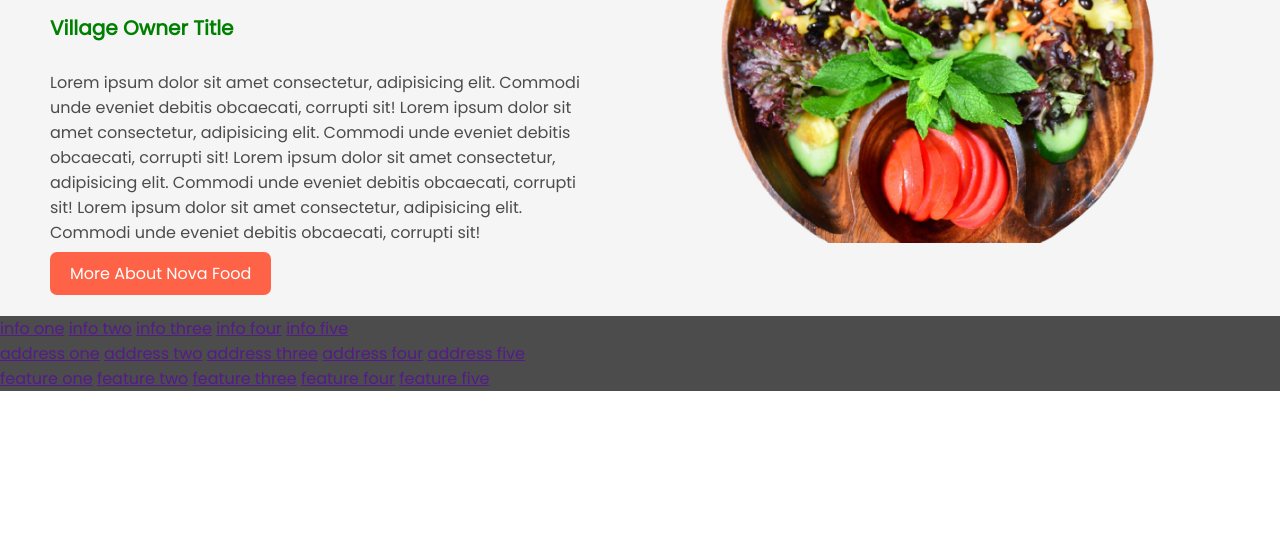
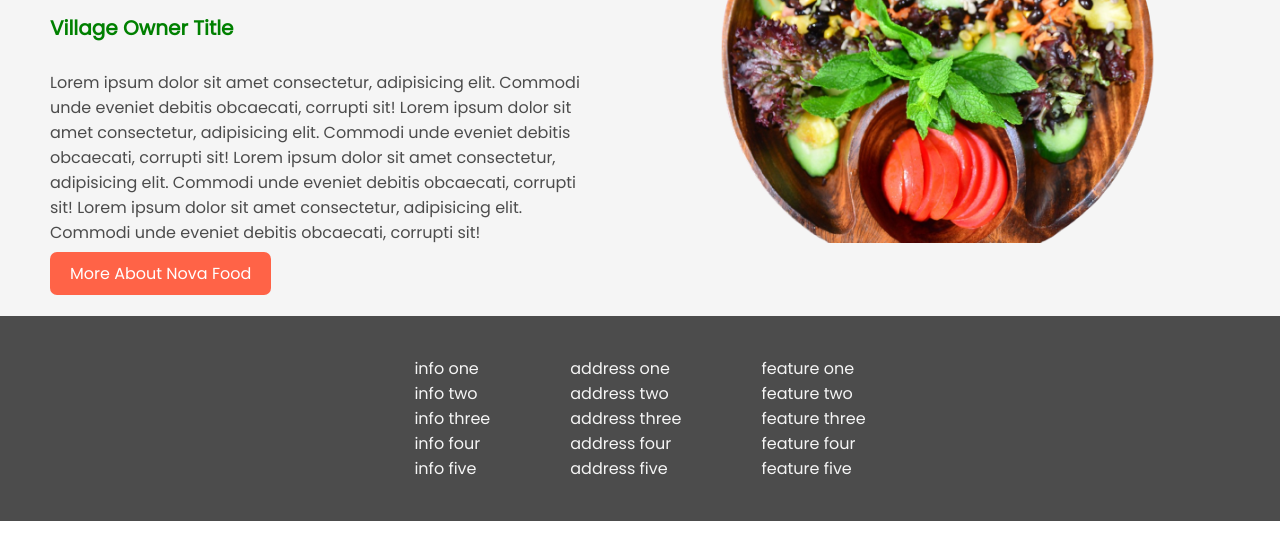
Before and after one commit to ahmadullahtonmoy/nova-food, a plain HTML site: page index.html in a window 1280 px wide. Shown: the part 203-762 px from the top of the page. Drawn offline with Linux system fonts and the light colour scheme.

Commit message:
footer structure added

```diff
--- a/index.html
+++ b/index.html
@@ -31,21 +31,21 @@
     </header>
     <footer>
         <section class="tree-container">
-            <div class="tree-info">
+            <div class="tree-info flex-column">
                 <a href="">info one</a>
                 <a href="">info two</a>
                 <a href="">info three</a>
                 <a href="">info four</a>
                 <a href="">info five</a>
             </div>
-            <div class="tree-address">
+            <div class="tree-address flex-column">
                 <a href="">address one</a>
                 <a href="">address two</a>
                 <a href="">address three</a>
                 <a href="">address four</a>
                 <a href="">address five</a>
             </div>
-            <div class="tree-features">
+            <div class="tree-features flex-column">
                 <a href="">feature one</a>
                 <a href="">feature two</a>
                 <a href="">feature three</a>
--- a/styles/main.css
+++ b/styles/main.css
@@ -42,4 +42,18 @@ body{
 /* Footer */
 footer{
     background-color: rgb(76, 76, 76);
+    padding: 40px 0;
 }
+.tree-container{
+    display: flex;
+    gap: 80px;
+    justify-content: center;
+}
+.tree-container a {
+    text-decoration: none;
+    color: whitesmoke;
+}
+.flex-column{
+    display: flex;
+    flex-direction: column;
+}
```
